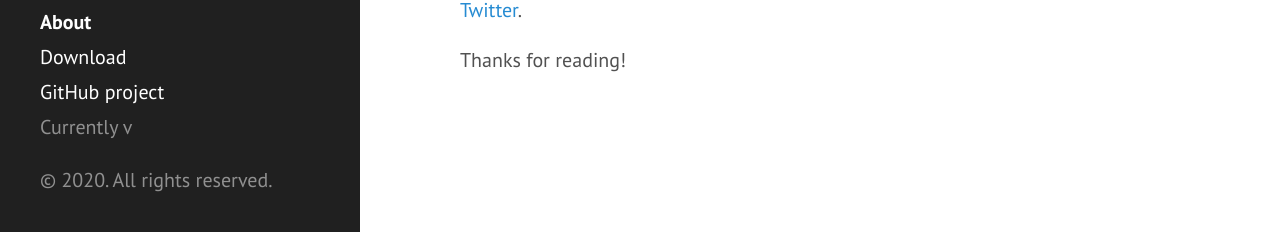
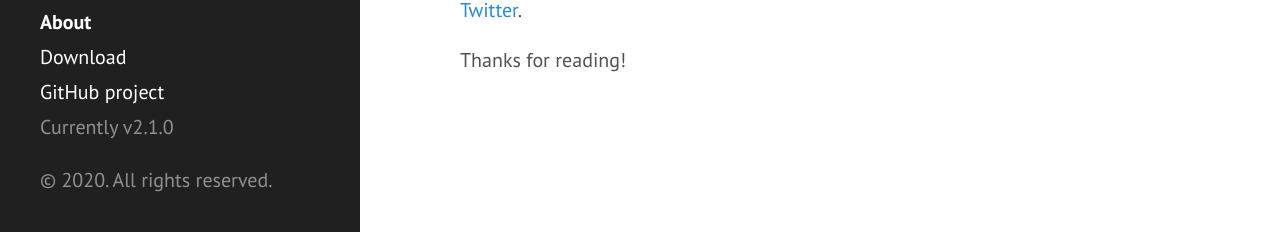
Before and after one commit to git-anish/blog, a Jekyll site: the page built from about.md, in a window 1280 px wide and 1058 px high. Shown: the part 823-1055 px from the top of the window. Built offline with Jekyll 4.4.1, drawn with Linux system fonts in a browser that asks for light colours.

Commit message:
new page v8.0

```diff
--- a/Gemfile
+++ b/Gemfile
@@ -16,6 +16,8 @@
 # If you have any plugins, put them here!
 group :jekyll_plugins do
   gem "jekyll-feed", "~> 0.12"
+  gem "jekyll-gist"
+  gem "jekyll-paginate"
 end
 
 # Windows and JRuby does not include zoneinfo files, so bundle the tzinfo-data gem
--- a/_config.yml
+++ b/_config.yml
@@ -35,6 +35,19 @@
 theme: minima
 plugins:
   - jekyll-feed
+  - jekyll-paginate
+  - jekyll-gist
+
+markdown:         kramdown
+highlighter:      rouge
+
+permalink:        pretty
+#relative_permalinks: true
+
+paginate:         5
+version:          2.1.0
+github:
+  repo:           https://github.com/poole/hyde
 
 # Exclude from processing.
 # The following items will not be processed, by default.
```
Also changed, not shown: Gemfile.lock.
